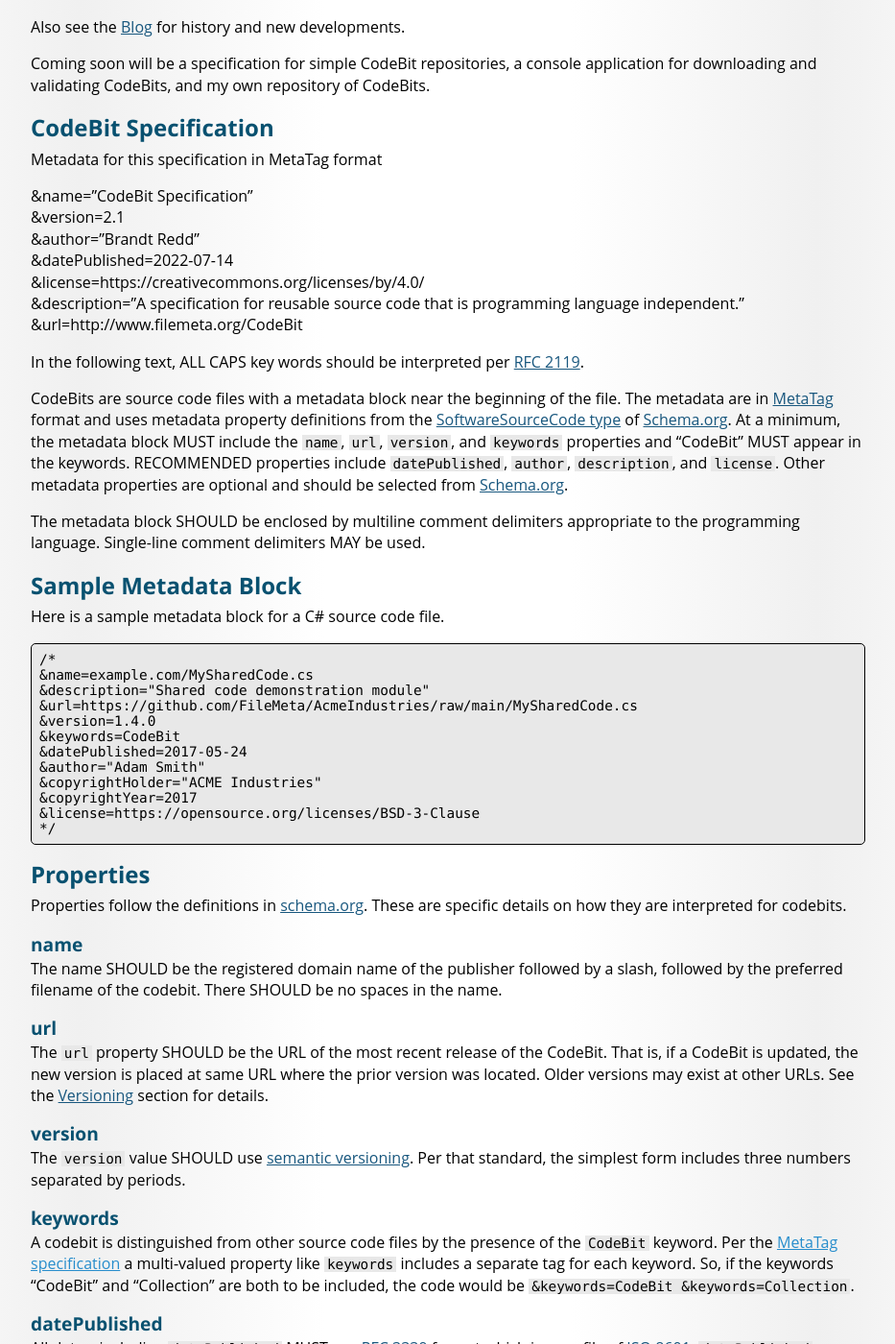
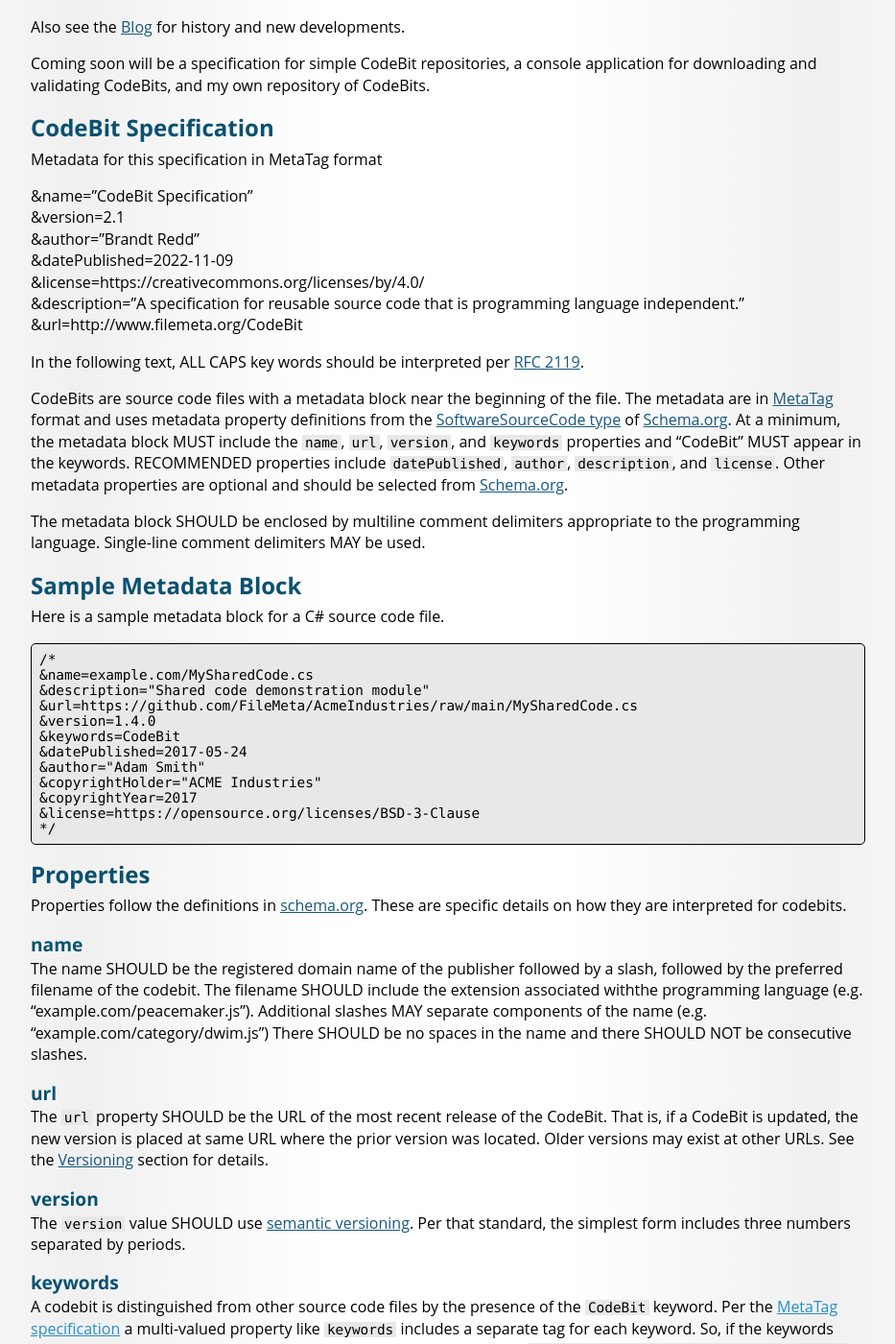
Before and after one commit to FileMeta/filemeta.github.io, a Jekyll site: the page built from CodeBit.md, in a window 1280 px wide and 1400 px high, scrolled down 471 px. Shown: the whole window at 96% size, without its empty margins (173-1106 px from the left). Built offline with Jekyll 4.4.1, drawn with Linux system fonts in a browser that asks for light colours; some web fonts are replaced.

Commit message:
Name requirements update.

```diff
--- a/CodeBit.md
+++ b/CodeBit.md
@@ -26,7 +26,7 @@ Metadata for this specification in MetaTag format
 &name="CodeBit Specification" <br/>
 &version=2.1 <br/>
 &author="Brandt Redd" <br/>
-&datePublished=2022-07-14 <br/>
+&datePublished=2022-11-09 <br/>
 &license=https://creativecommons.org/licenses/by/4.0/ <br/>
 &description="A specification for reusable source code that is programming language independent." <br/>
 &url=http://www.filemeta.org/CodeBit <br/>
@@ -60,7 +60,7 @@ Here is a sample metadata block for a C# source code file.
 Properties follow the definitions in [schema.org](https://schema.org). These are specific details on how they are interpreted for codebits.
 
 ### name
-The name SHOULD be the registered domain name of the publisher followed by a slash, followed by the preferred filename of the codebit. There SHOULD be no spaces in the name.
+The name SHOULD be the registered domain name of the publisher followed by a slash, followed by the preferred filename of the codebit. The filename SHOULD include the extension associated withthe programming language (e.g. "example.com/peacemaker.js"). Additional slashes MAY separate components of the name (e.g. "example.com/category/dwim.js") There SHOULD be no spaces in the name and there SHOULD NOT be consecutive slashes.
 
 ### url
 The `url` property SHOULD be the URL of the most recent release of the CodeBit. That is, if a CodeBit is updated, the new version is placed at same URL where the prior version was located. Older versions may exist at other URLs. See the [Versioning](#versioning) section for details.
```
